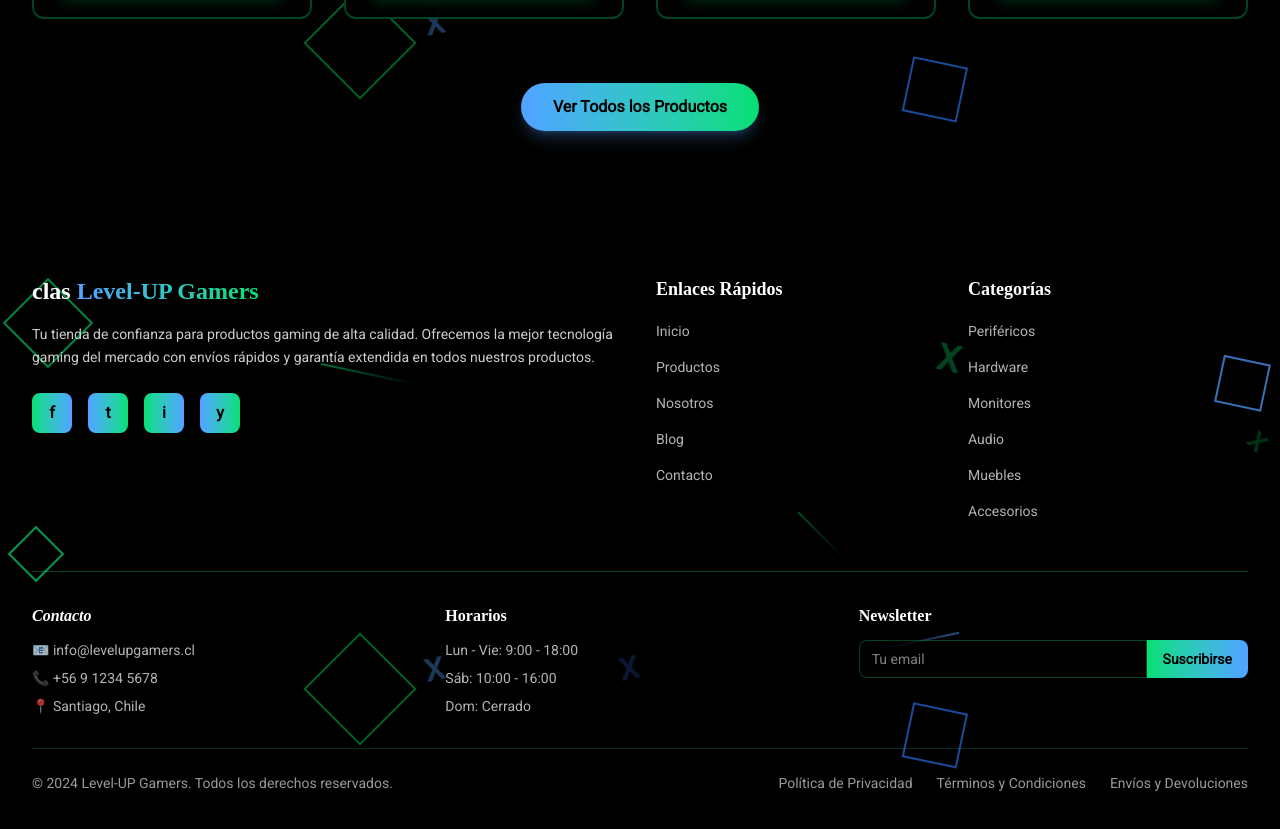
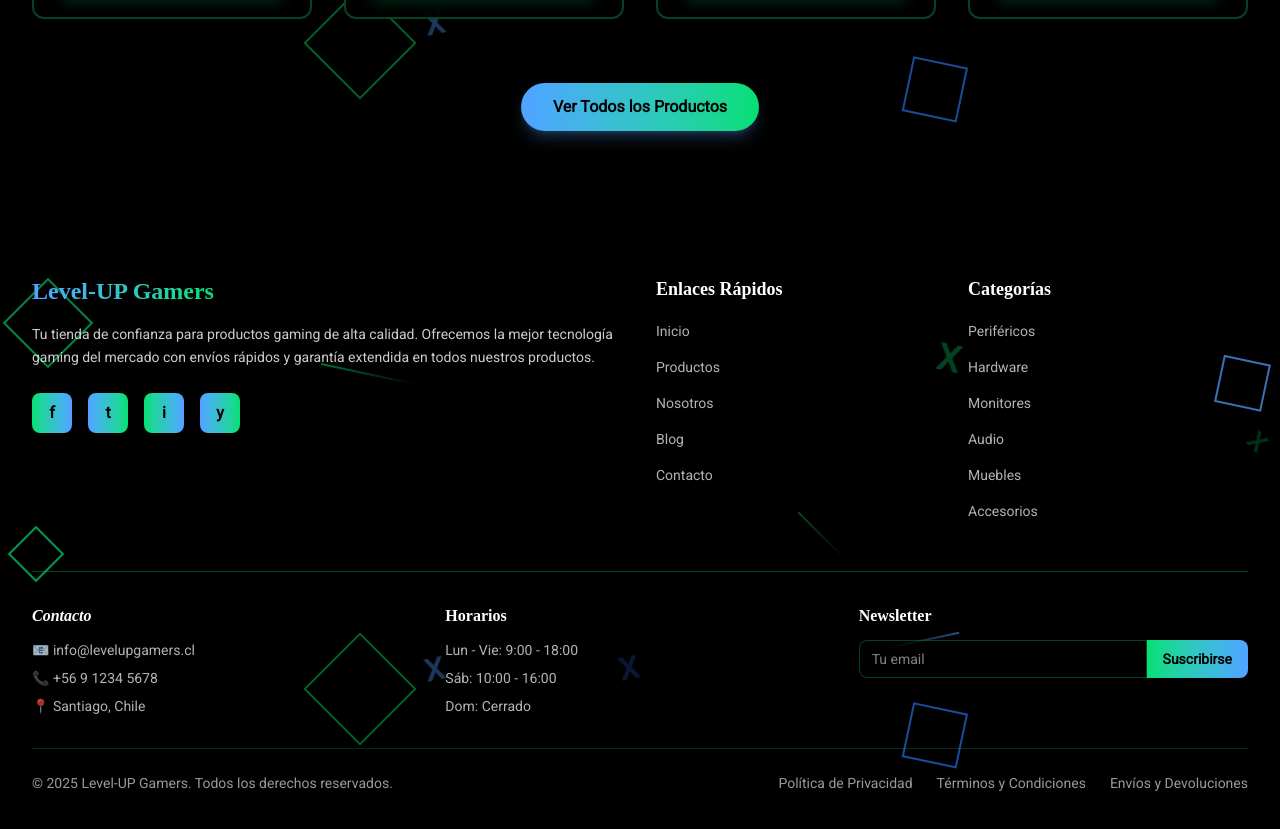
Before and after one commit to dev-renacode/levelup-fullstack, a React (Vite) app: page / in a window 1280 px wide. Shown: the part 1833-2662 px from the top of the page. Built offline with nearby package versions, Linux system fonts and the light colour scheme; a web font is replaced by a local one.

Commit message:
Update Footer.jsx

```diff
--- a/src/components/layout/Footer.jsx
+++ b/src/components/layout/Footer.jsx
@@ -13,7 +13,7 @@ const Footer = () => {
         <div className="grid grid-cols-1 md:grid-cols-2 lg:grid-cols-4 gap-8 mb-12">
           <div className="lg:col-span-2">
             <h3 className="text-white font-bold text-2xl mb-4 font-[Orbitron]">
-              clas{" "}
+              {" "}
               <span className="text-transparent bg-clip-text bg-gradient-to-r to-green-400 from-blue-400">
                 Level-UP Gamers
               </span>
@@ -201,7 +201,7 @@ const Footer = () => {
 
         <div className="flex flex-col md:flex-row justify-between items-center pt-6 border-t border-green-400/20">
           <p className="text-white/60 text-sm font-[Roboto] mb-4 md:mb-0">
-            © 2024 Level-UP Gamers. Todos los derechos reservados.
+            © 2025 Level-UP Gamers. Todos los derechos reservados.
           </p>
           <nav className="flex space-x-6" aria-label="Enlaces legales">
             <a
```
